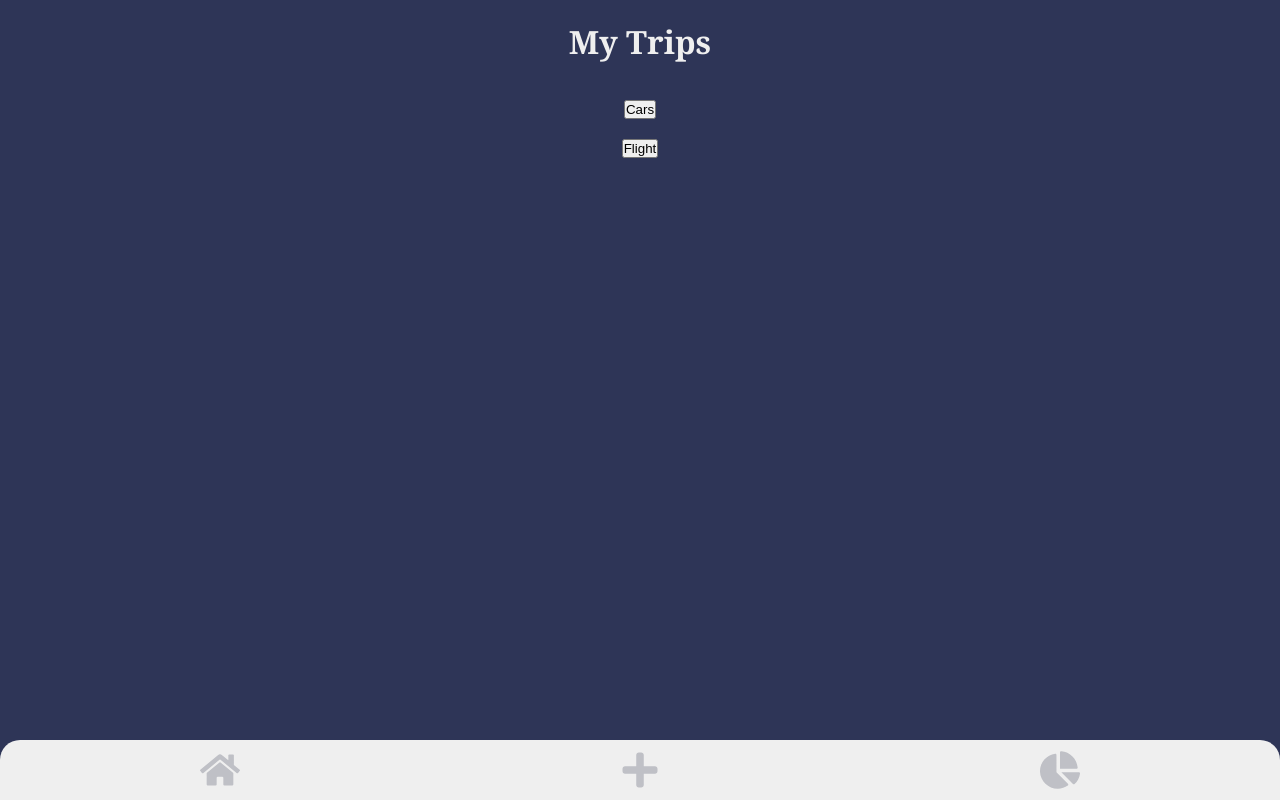
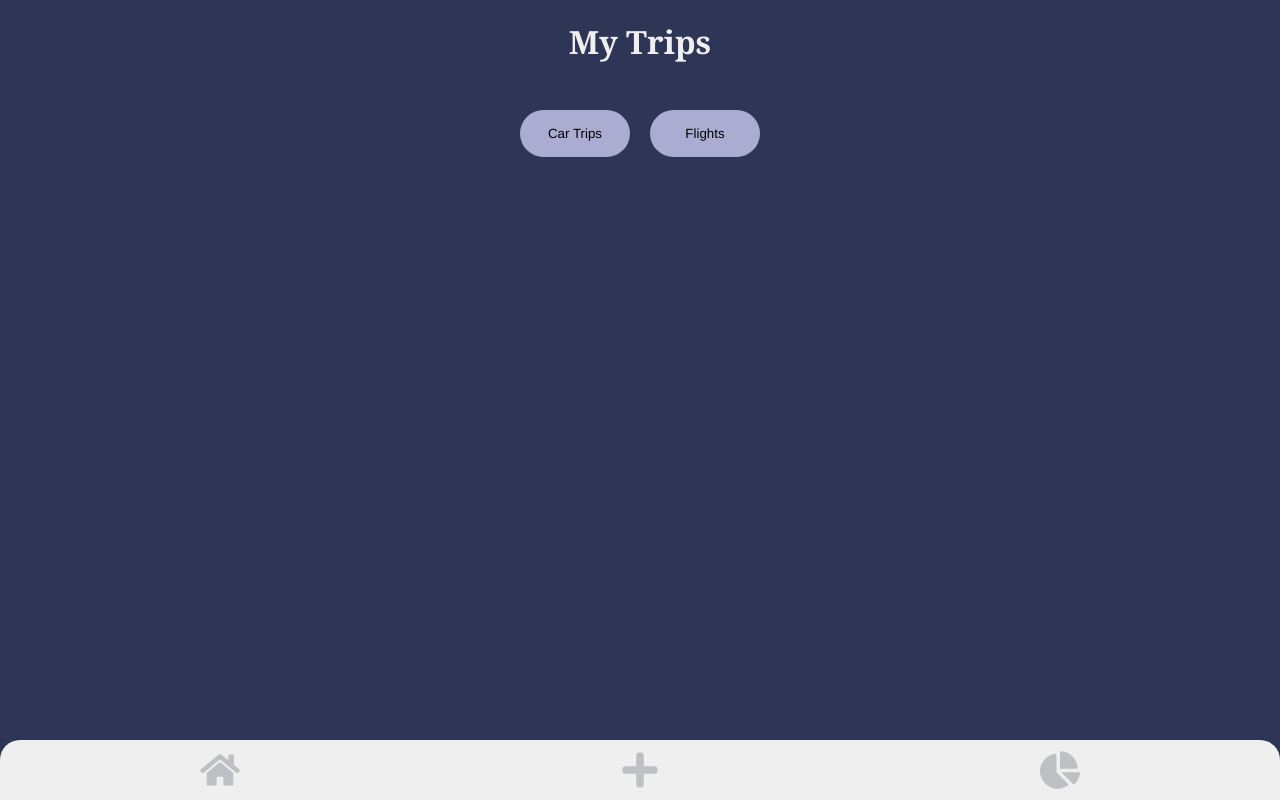
Before and after one commit to johdyn/capstoneNF2021, a React (Create React App) app: page / in a window 1280 px wide. Built offline with nearby package versions, Linux system fonts and the light colour scheme.

Commit message:
carTripitems and flightTripItems split in local storage, filter function on the my Trips page and other minor changes

```diff
--- a/src/components/AddCarTripForm.js
+++ b/src/components/AddCarTripForm.js
@@ -15,20 +15,11 @@ export default function AddCarTripForm() {
   const [vehicleMakes, setVehicleMakes] = useState([]);
   const [vehicleModels, setVehicleModels] = useState();
   const [selectVehicleMake, setSelectVehicleMake] = useState();
-  const [selectVehicleID, setSelectVehicleID] = useState();
   const [selectVehicleModel, setSelectVehicleModel] = useState();
   const [displayVehicleModels, setDisplayVehicleModels] = useState([]);
   const [selectVehicleModelID, setSelectVehicleModelID] = useState();
   const [estimate, setEstimate] = useState();
-  const [displayEstimate, setDisplayEstimate] = useState();
   const modelSet = new Set();
-
-  console.log(vehicleMakes);
-  console.log(vehicleModels);
-  console.log(selectVehicleMake);
-  console.log(selectVehicleID);
-  console.log(estimate);
-  console.log(displayEstimate);
 
   useEffect(() => {
     console.log("first render");
@@ -57,18 +48,19 @@ export default function AddCarTripForm() {
     };
 
     fetchVehicleEstimate(requestItem).then((estimate) => {
-      setDisplayEstimate(estimate.data.attributes.carbon_kg);
-      setEstimate(estimate);
+      setEstimate(estimate.data.attributes.carbon_kg);
     });
   }
 
   function handleAddTrip() {
+    const carbon = Math.round(estimate);
     const tripItem = {
       date,
       distance,
-      displayEstimate,
+      selectVehicleMake,
+      selectVehicleModel,
+      carbon,
     };
-
     addCarItemToLocalStorage(tripItem);
   }
 
@@ -81,15 +73,12 @@ export default function AddCarTripForm() {
   }
 
   function handleVehicleMakeChange(event) {
-    console.log(vehicleMakes);
     const selectedVehicle = vehicleMakes.find((make) => {
       return make.data.attributes.name === event.target.value;
     });
 
-    console.log(selectedVehicle);
     setSelectVehicleMake(selectedVehicle.data.attributes.name);
     const vehicleID = selectedVehicle.data.id;
-    console.log(vehicleID);
     fetchVehicleModels(vehicleID).then((models) => {
       setVehicleModels(models);
       models.map((item) => {
@@ -97,27 +86,20 @@ export default function AddCarTripForm() {
           item.data.attributes.name + ", " + item.data.attributes.year
         );
       });
-      console.log(modelSet);
       const displayArray = Array.from(modelSet);
       displayArray.sort();
-
       setDisplayVehicleModels(displayArray);
     });
   }
 
   function handleVehicleModelChange(event) {
-    console.log(event.target.value);
     setSelectVehicleModel(event.target.value);
     const value = event.target.value;
     const commaIndex = value.indexOf(",");
-    console.log(commaIndex);
     const selectedName = value.slice(0, commaIndex);
-    console.log(selectedName);
-    console.log(vehicleModels);
     const selectedModel = vehicleModels.find((model) => {
       return model.data.attributes.name === selectedName;
     });
-    console.log(selectedModel);
 
     setSelectVehicleModelID(selectedModel.data.id);
   }
@@ -133,6 +115,7 @@ export default function AddCarTripForm() {
       />
       <DatePicker
         className="add-car-trip-datepicker"
+        dateFormat="dd/MM/yyyy"
         selected={date}
         onChange={handleDateChange}
       ></DatePicker>
@@ -154,9 +137,7 @@ export default function AddCarTripForm() {
         <button className="calculate-co2-button" type="submit">
           Calculate CO2 emission
         </button>
-        <p className="add-car-emission-paragraph">
-          Emission in kg:{displayEstimate}
-        </p>
+        <p className="add-car-emission-paragraph">Emission in kg:{estimate}</p>
         <button className="add-car-addtrip-button" onClick={handleAddTrip}>
           Add to My Trips
         </button>
--- a/src/components/AddFlightForm.js
+++ b/src/components/AddFlightForm.js
@@ -1,8 +1,6 @@
 import "./AddFlightForm.css";
 import { useState } from "react";
-import DatePicker from "react-datepicker";
-import "react-datepicker/dist/react-datepicker.css";
-import { getItemsFromLocalStorage, addItemToLocalStorage } from "./tripStorage";
+import { addFlightItemToLocalStorage } from "./tripStorage";
 import fetchFlightEstimate from "../services/FetchFlightEstimate";
 
 export default function AddFlightForm() {
@@ -39,7 +37,7 @@ export default function AddFlightForm() {
       distance,
     };
 
-    addItemToLocalStorage(tripItem);
+    addFlightItemToLocalStorage(tripItem);
   }
 
   function handlePassengerChange(event) {
--- /dev/null
+++ b/src/components/CarTripItem.css
@@ -0,0 +1,35 @@
+.trip-item {
+  display: flex;
+  flex-direction: row;
+  height: 150px;
+  border-radius: 10px;
+  width: 280px;
+  background-color: var(--color-white);
+  color: var(--color-blue);
+  box-shadow: 2px -2px 4px var(--color-white);
+}
+
+.trip-container {
+  display: flex;
+  flex-direction: column;
+  align-items: center;
+  gap: 20px;
+}
+
+.trip-item-delete {
+  margin-left: 20px;
+  margin-top: 20px;
+  font-size: 18px;
+}
+
+.text-container {
+  display: flex;
+  flex-direction: column;
+  justify-content: space-evenly;
+  margin-right: 20px;
+}
+
+.trip-item-date {
+  align-self: left;
+  text-indent: 5px;
+}
--- /dev/null
+++ b/src/components/CarTripItem.js
@@ -0,0 +1,27 @@
+import "./CarTripItem.css";
+import { FaTrashAlt } from "react-icons/fa";
+
+export default function CarTripItem({
+  id,
+  date,
+  distance,
+  vehicleMake,
+  vehicleModel,
+  estimate,
+  onRemove,
+}) {
+  const newDate = new Date(date).toLocaleDateString("de-DE");
+
+  return (
+    <article className="trip-item">
+      <h5 className="trip-item-date">{newDate}:</h5>
+      <div className="text-container">
+        <p>{vehicleMake}</p>
+        <p>Model: {vehicleModel}</p>
+        <p className="paragraph">Distance: {distance} km</p>
+        <p>CO2 Emission: {estimate} kg </p>
+      </div>
+      <FaTrashAlt className="trip-item-delete" onClick={onRemove} />
+    </article>
+  );
+}
--- a/src/components/TripItem.js
+++ b/src/components/FlightTripItem.js
@@ -1,8 +1,7 @@
 import "./TripItem.css";
 import { FaTrashAlt } from "react-icons/fa";
-import { removeItemFromLocalStorage } from "./tripStorage";
 
-export default function TripItem({
+export default function FlightTripItem({
   id,
   date,
   passengers,
--- /dev/null
+++ b/src/components/Triplist.css
@@ -0,0 +1,14 @@
+.Triplist-button {
+  width: 110px;
+  height: 47px;
+  margin: 10px;
+  background-color: var(--color-purple);
+  border-radius: 25px;
+  font-family: "Helvetica Neue", sans-serif;
+  border: none;
+}
+
+.button-container {
+  display: flex;
+  flex-direction: row;
+}
--- a/src/components/Triplist.js
+++ b/src/components/Triplist.js
@@ -1,31 +1,55 @@
-import TripItem from "./TripItem";
-import { getItemsFromLocalStorage } from "./tripStorage";
-import { removeItemFromLocalStorage } from "./tripStorage";
+import FlightTripItem from "./FlightTripItem";
+import CarTripItem from "./CarTripItem";
+
+import "./Triplist.css";
+import {
+  getCarItemsFromLocalStorage,
+  getFlightItemsFromLocalStorage,
+} from "./tripStorage";
+import {
+  removeFlightItemFromLocalStorage,
+  removeCarItemFromLocalStorage,
+} from "./tripStorage";
 import { useState } from "react";
 
 export default function Triplist() {
-  const [tripItems, setTripItems] = useState(getItemsFromLocalStorage);
-  const [carTripItems, setCarTripItems] = useState();
-  const [flightTripItems, setFlightTripItems] = useState();
+  const [carTripItems, setCarTripItems] = useState(getCarItemsFromLocalStorage);
+  const [flightTripItems, setFlightTripItems] = useState(
+    getFlightItemsFromLocalStorage
+  );
   const [filter, setFilter] = useState("flights");
-  console.log(tripItems);
-  function handleRemoveItem(itemID) {
-    removeItemFromLocalStorage(itemID);
-    setTripItems(getItemsFromLocalStorage());
+
+  function handleRemoveFlightItem(itemID) {
+    removeFlightItemFromLocalStorage(itemID);
+    setFlightTripItems(getFlightItemsFromLocalStorage());
+  }
+
+  function handleRemoveCarItem(itemID) {
+    removeCarItemFromLocalStorage(itemID);
+    setCarTripItems(getCarItemsFromLocalStorage());
   }
 
   return (
     <div className="trip-container">
-      <button onClick={() => setFilter("cars")}>Cars</button>
-      <button onClick={() => setFilter("flights")}>Flight</button>
+      <div className="button-container">
+        <button className="Triplist-button" onClick={() => setFilter("cars")}>
+          Car Trips
+        </button>
+        <button
+          className="Triplist-button"
+          onClick={() => setFilter("flights")}
+        >
+          Flights
+        </button>
+      </div>
       {filter === "flights"
-        ? tripItems
+        ? flightTripItems
             .sort((a, b) => {
               return new Date(b.date) - new Date(a.date);
             })
             .map((item) => {
               return (
-                <TripItem
+                <FlightTripItem
                   id={item.id}
                   date={item.date}
                   passengers={item.passengers}
@@ -33,11 +57,27 @@ export default function Triplist() {
                   destination={item.destination}
                   distance={item.distance}
                   carbon={item.carbon}
-                  onRemove={() => handleRemoveItem(item.id)}
+                  onRemove={() => handleRemoveFlightItem(item.id)}
                 />
               );
             })
-        : ""}
+        : carTripItems
+            .sort((a, b) => {
+              return new Date(b.date) - new Date(a.date);
+            })
+            .map((item) => {
+              return (
+                <CarTripItem
+                  id={item.id}
+                  date={item.date}
+                  distance={item.distance}
+                  vehicleMake={item.selectVehicleMake}
+                  vehicleModel={item.selectVehicleModel}
+                  estimate={item.carbon}
+                  onRemove={() => handleRemoveCarItem(item.id)}
+                />
+              );
+            })}
     </div>
   );
 }
--- a/src/components/tripStorage.js
+++ b/src/components/tripStorage.js
@@ -1,10 +1,4 @@
 import generateID from "../services/generateID";
-
-export function getItemsFromLocalStorage() {
-  const items = JSON.parse(localStorage.getItem("items")) || [];
-
-  return items;
-}
 
 export function getCarItemsFromLocalStorage() {
   const items = JSON.parse(localStorage.getItem("carItems")) || [];
@@ -16,12 +10,6 @@ export function getFlightItemsFromLocalStorage() {
   const items = JSON.parse(localStorage.getItem("flightItems")) || [];
 
   return items;
-}
-export function addItemToLocalStorage(item) {
-  const items = getItemsFromLocalStorage();
-  item.id = generateID();
-  items.push(item);
-  localStorage.setItem("items", JSON.stringify(items));
 }
 
 export function addCarItemToLocalStorage(item) {
@@ -38,11 +26,18 @@ export function addFlightItemToLocalStorage(item) {
   localStorage.setItem("flightItems", JSON.stringify(items));
 }
 
-export function removeItemFromLocalStorage(itemID) {
-  const items = getItemsFromLocalStorage();
-  console.log(itemID);
+export function removeCarItemFromLocalStorage(itemID) {
+  const items = getCarItemsFromLocalStorage();
   const newItems = items.filter((item) => {
     return item.id !== itemID;
   });
-  localStorage.setItem("items", JSON.stringify(newItems));
+  localStorage.setItem("carItems", JSON.stringify(newItems));
 }
+
+export function removeFlightItemFromLocalStorage(itemID) {
+  const items = getFlightItemsFromLocalStorage();
+  const newItems = items.filter((item) => {
+    return item.id !== itemID;
+  });
+  localStorage.setItem("flightItems", JSON.stringify(newItems));
+}
```
